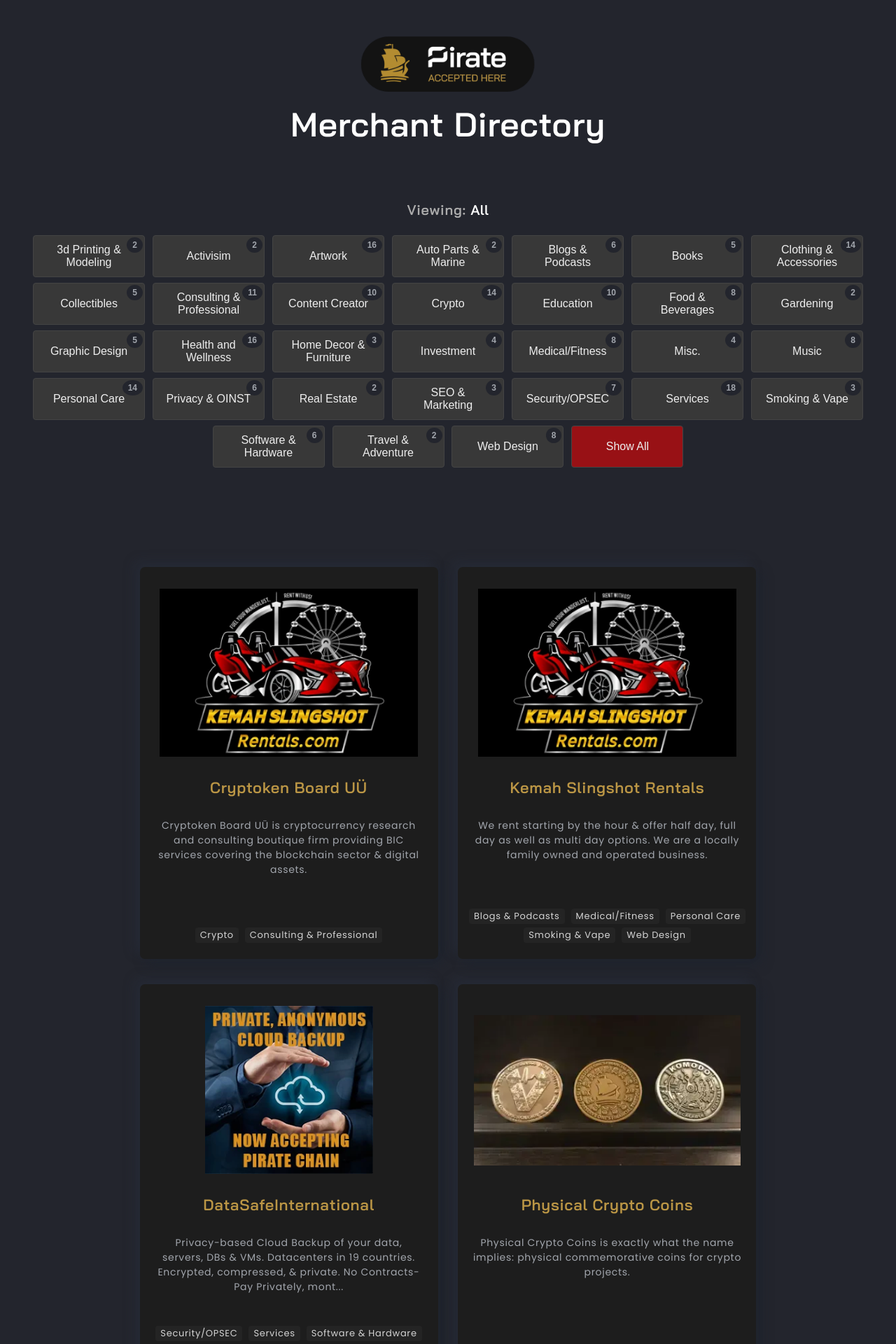
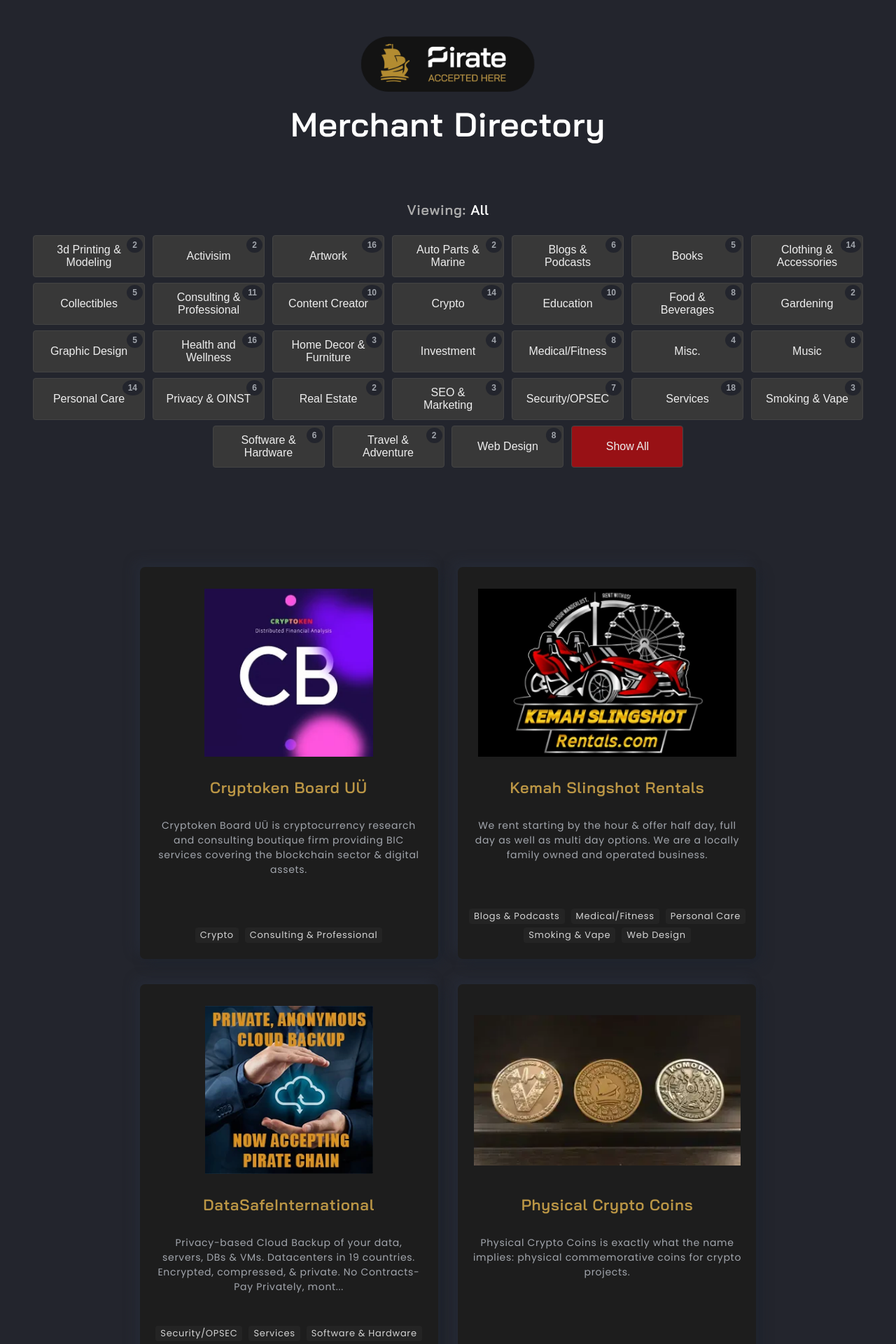
Before and after one commit to ARRRmada/ARRRmada.com, a Jekyll site: the page built from index.html, in a window 1280 px wide. Shown: the part 1723-3643 px from the top of the page at 70% size. Built offline with Jekyll 4.4.1, drawn with Linux system fonts in a browser that asks for light colours.

Commit message:
Update merchants.yml

```diff
--- a/_data/merchants.yml
+++ b/_data/merchants.yml
@@ -2,7 +2,7 @@
   name: "Cryptoken Board UÜ"
   description: >
     Cryptoken Board UÜ is cryptocurrency research and consulting boutique firm providing BIC services covering the blockchain sector & digital assets.
-  image: "kemahslingshotrentals.webp"
+  image: "cryptotokenboard.webp"
   url: "https://cryptokenboard.com"
   tags: [12, 57]
 
```
